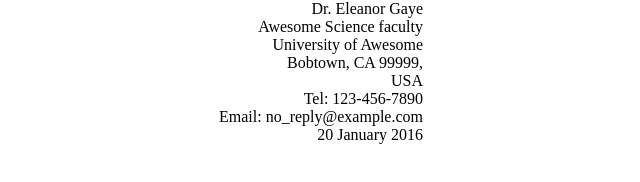
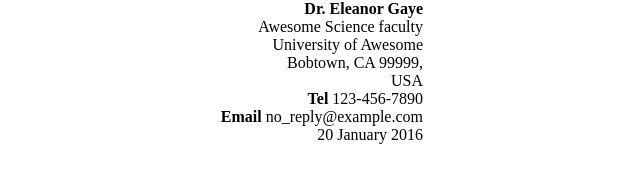
Before and after one commit to chloems1216/chloems.github.io, a plain HTML site: page letter-markup/index.html in a window 1280 px wide. Shown: the full height of the page, 617-1257 px from the left. Drawn offline with Linux system fonts and the light colour scheme.

Commit message:
Update index.html

```diff
--- a/letter-markup/index.html
+++ b/letter-markup/index.html
@@ -36,13 +36,13 @@
     </head>
     <body>
         <div align="right">
-            Dr. Eleanor Gaye </br>
+           <b> Dr. Eleanor Gaye </b> </br>
            Awesome Science faculty <br>
                 University of Awesome </br>
                 Bobtown, CA 99999, </br>
                 USA </br>
-                Tel: 123-456-7890</br>
-          Email: no_reply@example.com </br>
+              <b> Tel </b> 123-456-7890</br>
+         <b> Email </b> no_reply@example.com </br>
           20 January 2016</p>
         </div>
     </body>
```
